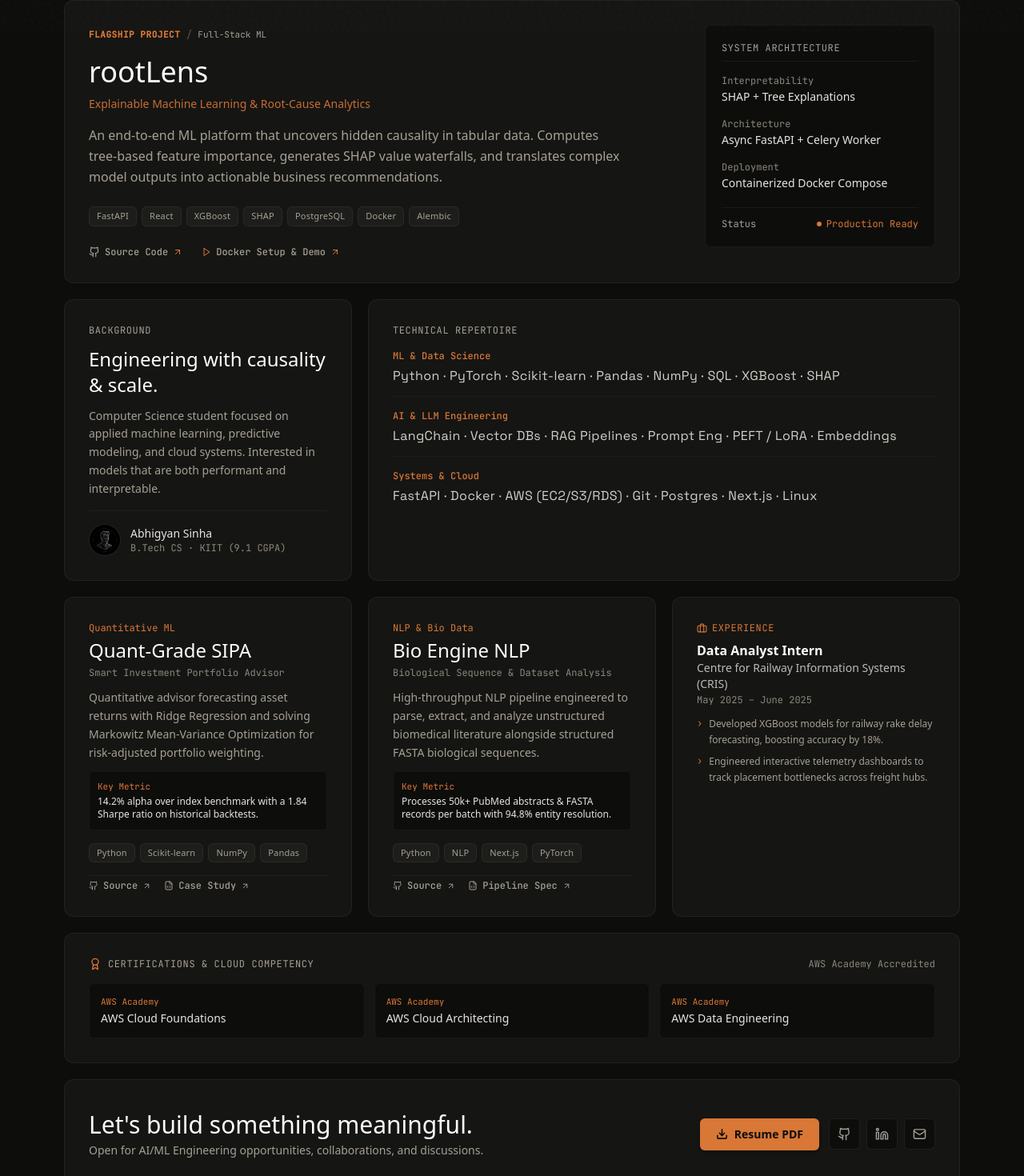
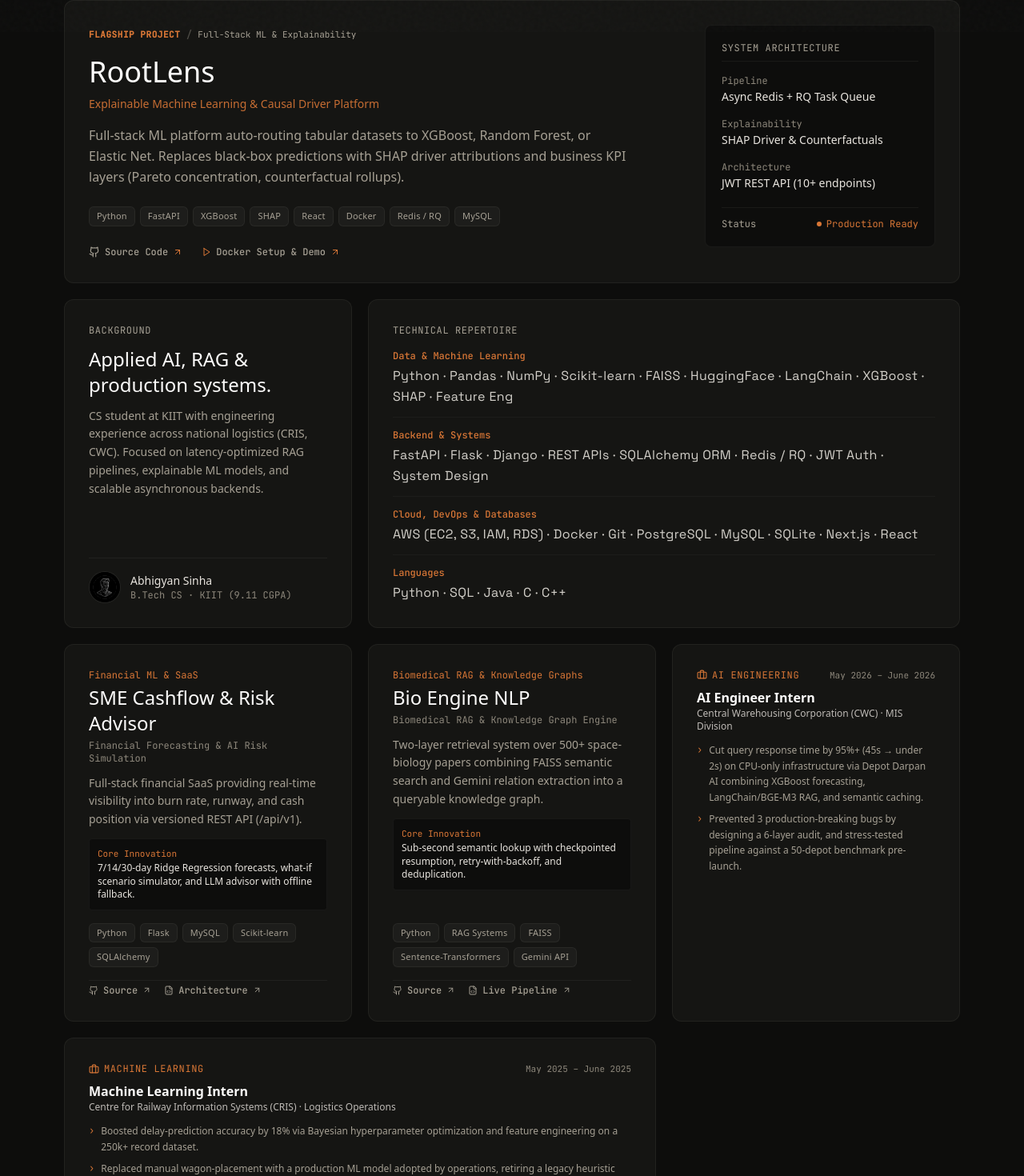
Before and after one commit to abhigyansinhaa/spyderWeb, a Next.js app: page / in a window 1280 px wide. Shown: the part 760-2230 px from the top of the page at 80% size. Built offline with nearby package versions, Linux system fonts and the light colour scheme.

Commit message:
updated content

```diff
--- a/components/BentoGrid.tsx
+++ b/components/BentoGrid.tsx
@@ -1,79 +1,97 @@
 "use client";
 
-import { Github, Briefcase, Award, Mail, Linkedin, Download, ArrowUpRight, Play, FileCode, CheckCircle2 } from "lucide-react";
+import { Github, Briefcase, Award, Mail, Linkedin, Download, ArrowUpRight, Play, FileCode, Server, Terminal, Database, Sparkles } from "lucide-react";
 import BentoCard from "./BentoCard";
 import Image from "next/image";
 
 /* ────────────────────────────────────────────
-   DATA
+   RESUME DATA
    ──────────────────────────────────────────── */
 
 const FLAGSHIP = {
-  name: "rootLens",
-  tagline: "Explainable Machine Learning & Root-Cause Analytics",
+  name: "RootLens",
+  tagline: "Explainable Machine Learning & Causal Driver Platform",
   description:
-    "An end-to-end ML platform that uncovers hidden causality in tabular data. Computes tree-based feature importance, generates SHAP value waterfalls, and translates complex model outputs into actionable business recommendations.",
-  tech: ["FastAPI", "React", "XGBoost", "SHAP", "PostgreSQL", "Docker", "Alembic"],
+    "Full-stack ML platform auto-routing tabular datasets to XGBoost, Random Forest, or Elastic Net. Replaces black-box predictions with SHAP driver attributions and business KPI layers (Pareto concentration, counterfactual rollups).",
+  tech: ["Python", "FastAPI", "XGBoost", "SHAP", "React", "Docker", "Redis / RQ", "MySQL"],
   github: "https://github.com/abhigyansinhaa/rootLens",
   demo: "https://github.com/abhigyansinhaa/rootLens#quick-start-docker",
   highlights: [
-    { label: "Interpretability", value: "SHAP + Tree Explanations" },
-    { label: "Architecture", value: "Async FastAPI + Celery Worker" },
-    { label: "Deployment", value: "Containerized Docker Compose" },
+    { label: "Pipeline", value: "Async Redis + RQ Task Queue" },
+    { label: "Explainability", value: "SHAP Driver & Counterfactuals" },
+    { label: "Architecture", value: "JWT REST API (10+ endpoints)" },
   ],
 };
 
 const PROJECTS = [
   {
-    name: "Quant-Grade SIPA",
-    tagline: "Smart Investment Portfolio Advisor",
+    name: "SME Cashflow & Risk Advisor",
+    tagline: "Financial Forecasting & AI Risk Simulation",
     description:
-      "Quantitative advisor forecasting asset returns with Ridge Regression and solving Markowitz Mean-Variance Optimization for risk-adjusted portfolio weighting.",
-    metric: "14.2% alpha over index benchmark with a 1.84 Sharpe ratio on historical backtests.",
-    tech: ["Python", "Scikit-learn", "NumPy", "Pandas"],
+      "Full-stack financial SaaS providing real-time visibility into burn rate, runway, and cash position via versioned REST API (/api/v1).",
+    metric: "7/14/30-day Ridge Regression forecasts, what-if scenario simulator, and LLM advisor with offline fallback.",
+    tech: ["Python", "Flask", "MySQL", "Scikit-learn", "SQLAlchemy"],
     github: "https://github.com/abhigyansinhaa",
     demo: "https://github.com/abhigyansinhaa",
   },
   {
     name: "Bio Engine NLP",
-    tagline: "Biological Sequence & Dataset Analysis",
+    tagline: "Biomedical RAG & Knowledge Graph Engine",
     description:
-      "High-throughput NLP pipeline engineered to parse, extract, and analyze unstructured biomedical literature alongside structured FASTA biological sequences.",
-    metric: "Processes 50k+ PubMed abstracts & FASTA records per batch with 94.8% entity resolution.",
-    tech: ["Python", "NLP", "Next.js", "PyTorch"],
+      "Two-layer retrieval system over 500+ space-biology papers combining FAISS semantic search and Gemini relation extraction into a queryable knowledge graph.",
+    metric: "Sub-second semantic lookup with checkpointed resumption, retry-with-backoff, and deduplication.",
+    tech: ["Python", "RAG Systems", "FAISS", "Sentence-Transformers", "Gemini API"],
     github: "https://github.com/abhigyansinhaa",
     demo: "https://github.com/abhigyansinhaa",
   },
 ];
 
-const SKILL_SECTIONS = [
+const EXPERIENCES = [
   {
-    category: "ML & Data Science",
-    items: "Python · PyTorch · Scikit-learn · Pandas · NumPy · SQL · XGBoost · SHAP",
+    role: "AI Engineer Intern",
+    company: "Central Warehousing Corporation (CWC)",
+    division: "MIS Division",
+    period: "May 2026 – June 2026",
+    bullets: [
+      "Cut query response time by 95%+ (45s → under 2s) on CPU-only infrastructure via Depot Darpan AI combining XGBoost forecasting, LangChain/BGE-M3 RAG, and semantic caching.",
+      "Prevented 3 production-breaking bugs by designing a 6-layer audit, and stress-tested pipeline against a 50-depot benchmark pre-launch.",
+    ],
   },
   {
-    category: "AI & LLM Engineering",
-    items: "LangChain · Vector DBs · RAG Pipelines · Prompt Eng · PEFT / LoRA · Embeddings",
-  },
-  {
-    category: "Systems & Cloud",
-    items: "FastAPI · Docker · AWS (EC2/S3/RDS) · Git · Postgres · Next.js · Linux",
+    role: "Machine Learning Intern",
+    company: "Centre for Railway Information Systems (CRIS)",
+    division: "Logistics Operations",
+    period: "May 2025 – June 2025",
+    bullets: [
+      "Boosted delay-prediction accuracy by 18% via Bayesian hyperparameter optimization and feature engineering on a 250k+ record dataset.",
+      "Replaced manual wagon-placement with a production ML model adopted by operations, retiring a legacy heuristic workflow.",
+    ],
   },
 ];
 
-const EXPERIENCE = {
-  role: "Data Analyst Intern",
-  company: "Centre for Railway Information Systems (CRIS)",
-  period: "May 2025 – June 2025",
-  bullets: [
-    "Developed XGBoost models for railway rake delay forecasting, boosting accuracy by 18%.",
-    "Engineered interactive telemetry dashboards to track placement bottlenecks across freight hubs.",
-  ],
-};
+const SKILL_SECTIONS = [
+  {
+    category: "Data & Machine Learning",
+    items: "Python · Pandas · NumPy · Scikit-learn · FAISS · HuggingFace · LangChain · XGBoost · SHAP · Feature Eng",
+  },
+  {
+    category: "Backend & Systems",
+    items: "FastAPI · Flask · Django · REST APIs · SQLAlchemy ORM · Redis / RQ · JWT Auth · System Design",
+  },
+  {
+    category: "Cloud, DevOps & Databases",
+    items: "AWS (EC2, S3, IAM, RDS) · Docker · Git · PostgreSQL · MySQL · SQLite · Next.js · React",
+  },
+  {
+    category: "Languages",
+    items: "Python · SQL · Java · C · C++",
+  },
+];
 
 const CERTS = [
-  { name: "AWS Cloud Foundations", issuer: "AWS Academy" },
-  { name: "AWS Cloud Architecting", issuer: "AWS Academy" },
+  { name: "AWS Academy Cloud Foundations", issuer: "AWS Academy" },
+  { name: "AWS Academy ML Foundations", issuer: "AWS Academy" },
+  { name: "AWS Academy Cloud Architecting", issuer: "AWS Academy" },
   { name: "AWS Data Engineering", issuer: "AWS Academy" },
 ];
 
@@ -97,7 +115,7 @@
                   Flagship Project
                 </span>
                 <span className="text-[#a6a094]/40">/</span>
-                <span className="text-[11px] font-mono text-[#a6a094]">Full-Stack ML</span>
+                <span className="text-[11px] font-mono text-[#a6a094]">Full-Stack ML & Explainability</span>
               </div>
 
               <h2 className="font-editorial text-3xl sm:text-4xl text-[#fdfcfb] font-normal mb-2 leading-tight">
@@ -184,10 +202,10 @@
                 Background
               </p>
               <h3 className="font-editorial text-2xl text-[#fdfcfb] font-normal mb-3">
-                Engineering with causality & scale.
+                Applied AI, RAG & production systems.
               </h3>
               <p className="text-[#a6a094] text-sm leading-relaxed mb-4">
-                Computer Science student focused on applied machine learning, predictive modeling, and cloud systems. Interested in models that are both performant and interpretable.
+                CS student at KIIT with engineering experience across national logistics (CRIS, CWC). Focused on latency-optimized RAG pipelines, explainable ML models, and scalable asynchronous backends.
               </p>
             </div>
 
@@ -203,7 +221,7 @@
               </div>
               <div>
                 <p className="text-[#e8e4de] text-sm font-medium">Abhigyan Sinha</p>
-                <p className="text-[#8d877b] text-xs font-mono">B.Tech CS · KIIT (9.1 CGPA)</p>
+                <p className="text-[#8d877b] text-xs font-mono">B.Tech CS · KIIT (9.11 CGPA)</p>
               </div>
             </div>
           </div>
@@ -215,7 +233,7 @@
             Technical Repertoire
           </p>
 
-          <div className="space-y-4">
+          <div className="space-y-3.5">
             {SKILL_SECTIONS.map((sec) => (
               <div key={sec.category} className="pb-3 border-b border-[#e8e4de]/[0.04] last:border-0 last:pb-0">
                 <p className="text-xs font-mono text-[#d97736] mb-1 font-medium">
@@ -229,13 +247,13 @@
           </div>
         </BentoCard>
 
-        {/* ═══ ROW 3: Project 2 + Project 3 + Experience (Balanced Heights) ═══ */}
+        {/* ═══ ROW 3: Secondary Projects (2 Col) ═══ */}
 
-        {/* Project 2: Quant-Grade SIPA */}
+        {/* Project 2: SME Cashflow & Risk Advisor */}
         <BentoCard delay={0.14}>
           <div className="flex flex-col h-full justify-between">
             <div>
-              <p className="text-xs font-mono text-[#d97736] mb-1">Quantitative ML</p>
+              <p className="text-xs font-mono text-[#d97736] mb-1">Financial ML & SaaS</p>
               <h3 className="font-editorial text-2xl text-[#fdfcfb] font-normal mb-1">
                 {PROJECTS[0].name}
               </h3>
@@ -244,7 +262,7 @@
                 {PROJECTS[0].description}
               </p>
               <div className="mb-4 p-2.5 rounded bg-[#0d0d0c] border border-[#e8e4de]/[0.05]">
-                <p className="text-[11px] font-mono text-[#d97736] mb-0.5">Key Metric</p>
+                <p className="text-[11px] font-mono text-[#d97736] mb-0.5">Core Innovation</p>
                 <p className="text-xs text-[#e8e4de] leading-snug">{PROJECTS[0].metric}</p>
               </div>
             </div>
@@ -273,7 +291,7 @@
                   className="editorial-link text-xs font-mono"
                 >
                   <FileCode size={12} />
-                  <span>Case Study</span>
+                  <span>Architecture</span>
                   <ArrowUpRight size={11} />
                 </a>
               </div>
@@ -285,7 +303,7 @@
         <BentoCard delay={0.18}>
           <div className="flex flex-col h-full justify-between">
             <div>
-              <p className="text-xs font-mono text-[#d97736] mb-1">NLP & Bio Data</p>
+              <p className="text-xs font-mono text-[#d97736] mb-1">Biomedical RAG & Knowledge Graphs</p>
               <h3 className="font-editorial text-2xl text-[#fdfcfb] font-normal mb-1">
                 {PROJECTS[1].name}
               </h3>
@@ -294,7 +312,7 @@
                 {PROJECTS[1].description}
               </p>
               <div className="mb-4 p-2.5 rounded bg-[#0d0d0c] border border-[#e8e4de]/[0.05]">
-                <p className="text-[11px] font-mono text-[#d97736] mb-0.5">Key Metric</p>
+                <p className="text-[11px] font-mono text-[#d97736] mb-0.5">Core Innovation</p>
                 <p className="text-xs text-[#e8e4de] leading-snug">{PROJECTS[1].metric}</p>
               </div>
             </div>
@@ -323,7 +341,7 @@
                   className="editorial-link text-xs font-mono"
                 >
                   <FileCode size={12} />
-                  <span>Pipeline Spec</span>
+                  <span>Live Pipeline</span>
                   <ArrowUpRight size={11} />
                 </a>
               </div>
@@ -331,21 +349,25 @@
           </div>
         </BentoCard>
 
-        {/* Experience Card: CRIS */}
+        {/* ═══ ROW 4: Experience Cards (2 Columns for CWC and CRIS) ═══ */}
+
+        {/* Experience 1: CWC */}
         <BentoCard delay={0.22}>
           <div className="flex flex-col h-full justify-between">
             <div>
-              <div className="flex items-center gap-1.5 text-xs font-mono text-[#d97736] mb-2">
-                <Briefcase size={13} />
-                <span className="uppercase tracking-wider">Experience</span>
+              <div className="flex items-center justify-between gap-2 mb-2">
+                <div className="flex items-center gap-1.5 text-xs font-mono text-[#d97736]">
+                  <Briefcase size={13} />
+                  <span className="uppercase tracking-wider">AI Engineering</span>
+                </div>
+                <span className="text-[11px] font-mono text-[#8d877b]">{EXPERIENCES[0].period}</span>
               </div>
 
-              <h3 className="text-base font-semibold text-[#fdfcfb]">{EXPERIENCE.role}</h3>
-              <p className="text-sm text-[#e8e4de]/80 font-medium mb-0.5">{EXPERIENCE.company}</p>
-              <p className="text-xs font-mono text-[#8d877b] mb-3">{EXPERIENCE.period}</p>
+              <h3 className="text-base font-semibold text-[#fdfcfb]">{EXPERIENCES[0].role}</h3>
+              <p className="text-xs text-[#e8e4de]/80 font-medium mb-3">{EXPERIENCES[0].company} · {EXPERIENCES[0].division}</p>
 
               <ul className="space-y-2 text-xs text-[#a6a094] leading-relaxed">
-                {EXPERIENCE.bullets.map((b, idx) => (
+                {EXPERIENCES[0].bullets.map((b, idx) => (
                   <li key={idx} className="flex gap-2">
                     <span className="text-[#d97736] shrink-0 font-mono">›</span>
                     <span>{b}</span>
@@ -356,8 +378,35 @@
           </div>
         </BentoCard>
 
-        {/* ═══ ROW 4: Certifications (Full-Width Minimal Row) ═══ */}
-        <BentoCard className="bento-full" delay={0.26}>
+        {/* Experience 2: CRIS */}
+        <BentoCard className="bento-lg" delay={0.25}>
+          <div className="flex flex-col h-full justify-between">
+            <div>
+              <div className="flex items-center justify-between gap-2 mb-2">
+                <div className="flex items-center gap-1.5 text-xs font-mono text-[#d97736]">
+                  <Briefcase size={13} />
+                  <span className="uppercase tracking-wider">Machine Learning</span>
+                </div>
+                <span className="text-[11px] font-mono text-[#8d877b]">{EXPERIENCES[1].period}</span>
+              </div>
+
+              <h3 className="text-base font-semibold text-[#fdfcfb]">{EXPERIENCES[1].role}</h3>
+              <p className="text-xs text-[#e8e4de]/80 font-medium mb-3">{EXPERIENCES[1].company} · {EXPERIENCES[1].division}</p>
+
+              <ul className="space-y-2 text-xs text-[#a6a094] leading-relaxed">
+                {EXPERIENCES[1].bullets.map((b, idx) => (
+                  <li key={idx} className="flex gap-2">
+                    <span className="text-[#d97736] shrink-0 font-mono">›</span>
+                    <span>{b}</span>
+                  </li>
+                ))}
+              </ul>
+            </div>
+          </div>
+        </BentoCard>
+
+        {/* ═══ ROW 5: Certifications (Full-Width Minimal Row) ═══ */}
+        <BentoCard className="bento-full" delay={0.28}>
           <div className="flex flex-col md:flex-row items-start md:items-center justify-between gap-4 mb-4">
             <div className="flex items-center gap-2">
               <Award size={16} className="text-[#d97736]" />
@@ -368,28 +417,28 @@
             <span className="text-xs font-mono text-[#8d877b]">AWS Academy Accredited</span>
           </div>
 
-          <div className="grid sm:grid-cols-3 gap-3">
+          <div className="grid grid-cols-2 sm:grid-cols-4 gap-3">
             {CERTS.map((cert) => (
               <div
                 key={cert.name}
-                className="rounded-md bg-[#0d0d0c] border border-[#e8e4de]/[0.05] p-3.5 hover:border-[#d97736]/30 transition-colors"
+                className="rounded-md bg-[#0d0d0c] border border-[#e8e4de]/[0.05] p-3 hover:border-[#d97736]/30 transition-colors"
               >
-                <p className="text-[11px] font-mono text-[#d97736] mb-0.5">{cert.issuer}</p>
-                <p className="text-xs sm:text-sm text-[#e8e4de] font-medium">{cert.name}</p>
+                <p className="text-[10px] font-mono text-[#d97736] mb-0.5">{cert.issuer}</p>
+                <p className="text-xs text-[#e8e4de] font-medium leading-snug">{cert.name}</p>
               </div>
             ))}
           </div>
         </BentoCard>
 
-        {/* ═══ ROW 5: Contact & Resume CTA ═══ */}
-        <BentoCard className="bento-full" delay={0.3} id="contact">
+        {/* ═══ ROW 6: Contact & Resume CTA ═══ */}
+        <BentoCard className="bento-full" delay={0.32} id="contact">
           <div className="flex flex-col sm:flex-row items-center justify-between gap-6 py-2">
             <div>
               <h3 className="font-editorial text-2xl sm:text-3xl text-[#fdfcfb] font-normal mb-1">
                 Let&apos;s build something meaningful.
               </h3>
               <p className="text-sm text-[#a6a094]">
-                Open for AI/ML Engineering opportunities, collaborations, and discussions.
+                Available for AI/ML Engineering opportunities · +91 94731-54146 · abhigyansinhaa@gmail.com
               </p>
             </div>
 
```
